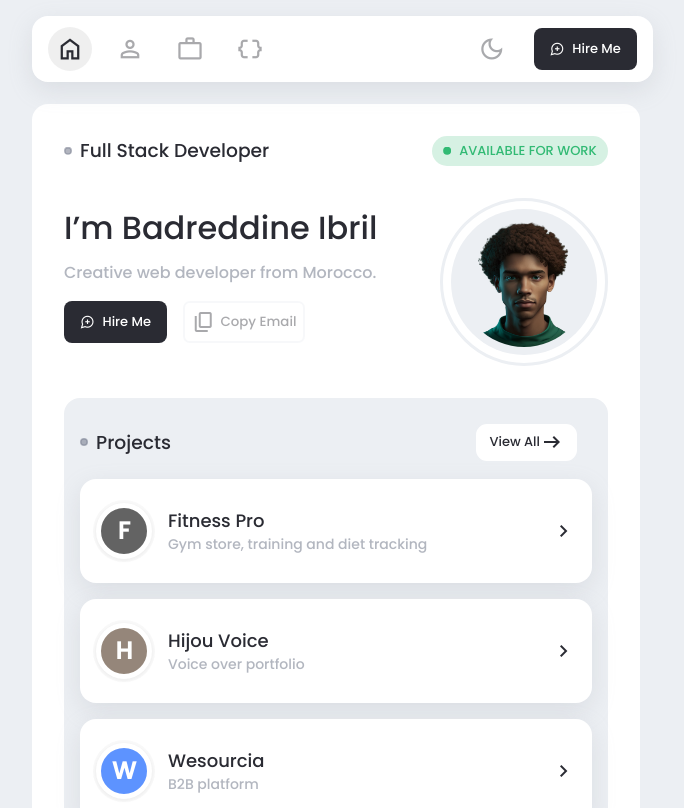
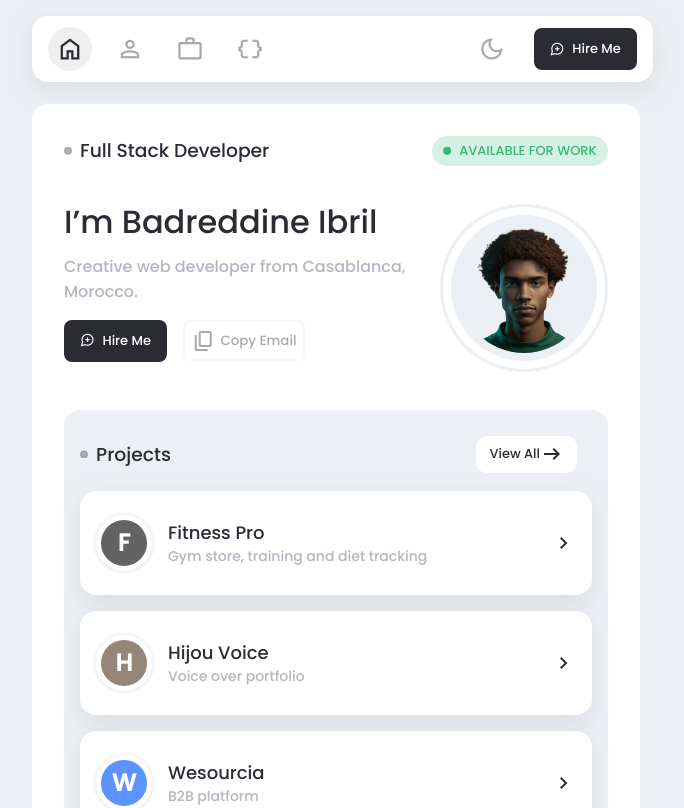
Before and after one commit to BadreddineIbril/personal_v-card, a React (Create React App) app: page / in a window 1280 px wide. Shown: the top 808 px of the page, without its empty margins (304-988 px from the left). Built offline with nearby package versions, Linux system fonts and the light colour scheme; a web font is replaced by a local one.

Commit message:
Update home title content

```diff
--- a/src/pages/home/Home.jsx
+++ b/src/pages/home/Home.jsx
@@ -54,7 +54,7 @@ export default function Home() {
       <div className="bio">
           <div className="text">
               <h1>I’m Badreddine Ibril</h1>
-              <p className='description'>Creative web developer from Morocco.</p>
+              <p className='description'>Creative web developer from Casablanca, Morocco.</p>
               <div className="actions-btn">
                 <a href="mailto: badreddineibril@gmail.com">
                   <span class="material-symbols-outlined">maps_ugc</span>
```
